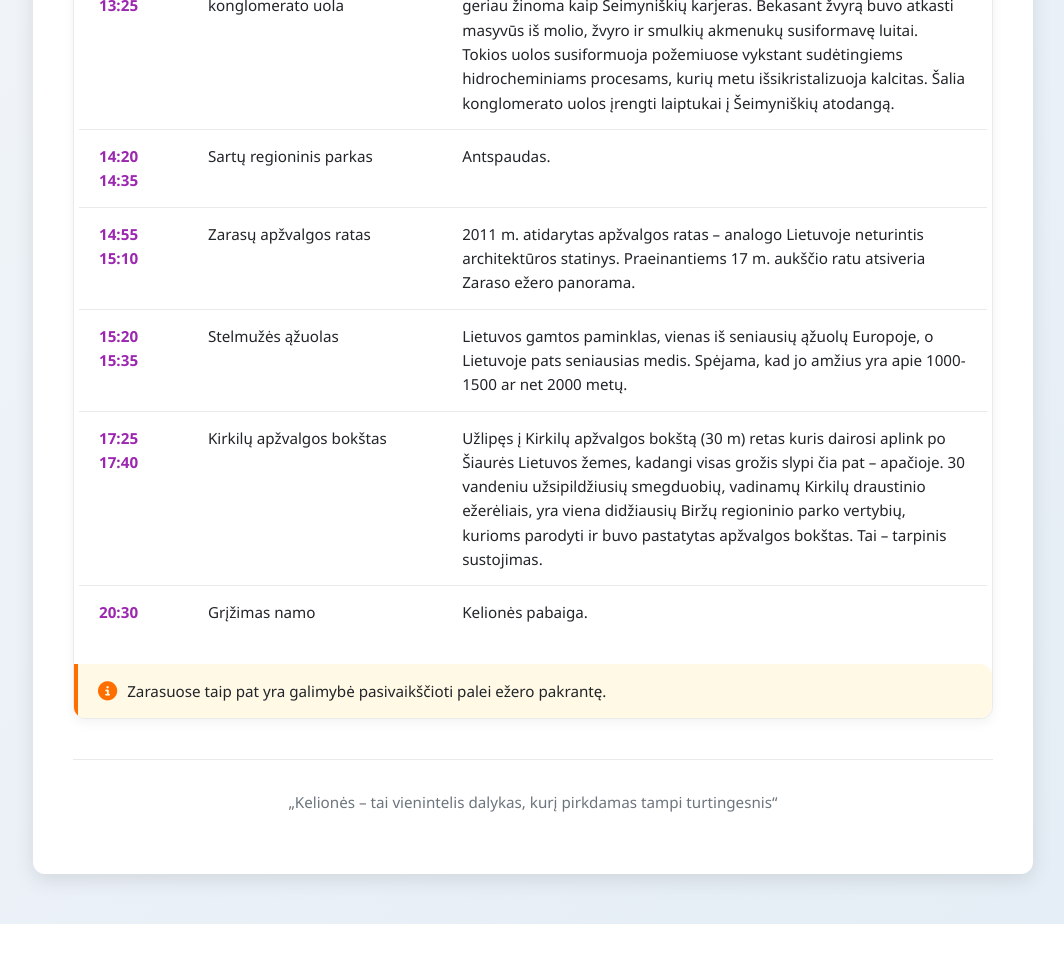
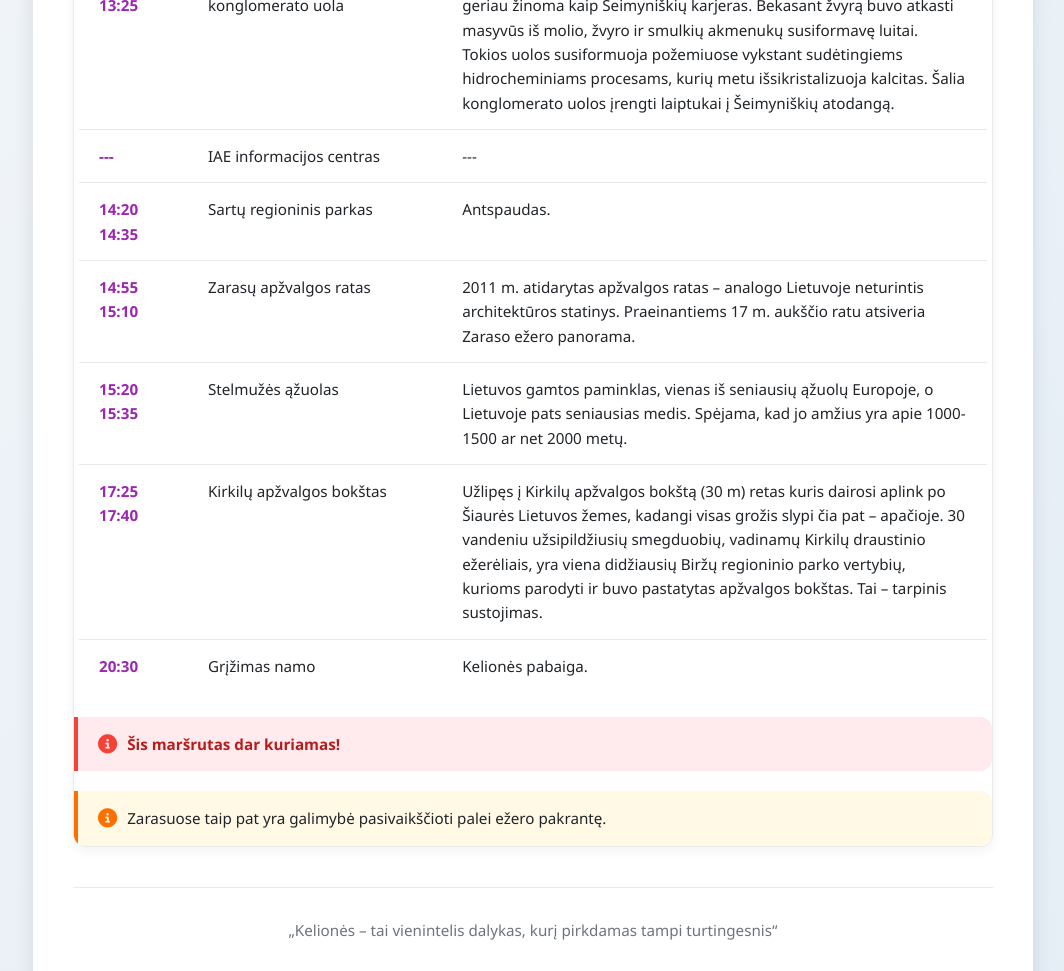
Before and after one commit to mrpancakeprince/mrpancakeprince.github.io, a plain HTML site: page index.html in a window 1280 px wide. Shown: the part 1000-1971 px from the top of the page, without its empty margins (107-1171 px from the left). Before the commit the page ends 1924 px from the top, so only its background shows below. Drawn offline with Linux system fonts and the light colour scheme.

Commit message:
Update index.html

```diff
--- a/index.html
+++ b/index.html
@@ -772,6 +772,11 @@
                                                 Šalia konglomerato uolos įrengti laiptukai į Šeimyniškių atodangą.</td>
                                         </tr>
                                         <tr>
+                                            <td class="time-col">---</td>
+                                            <td class="location-col">IAE informacijos centras</td>
+                                            <td class="description-col">---</td>
+                                        </tr>
+                                        <tr>
                                             <td class="time-col">14:20<br>14:35</td>
                                             <td class="location-col">Sartų regioninis parkas</td>
                                             <td class="description-col">Antspaudas.</td>
@@ -810,6 +815,9 @@
                                         </tr>
                                     </tbody>
                                 </table>
+                            </div>
+                            <div class="warning-note"><i class="fas fa-info-circle"></i>
+                            <div>Šis maršrutas dar kuriamas!</div>
                             </div>
                             <div class="note"><i class="fas fa-info-circle"></i>
                                 <div>Zarasuose taip pat yra galimybė pasivaikščioti palei ežero pakrantę.</div>
```
